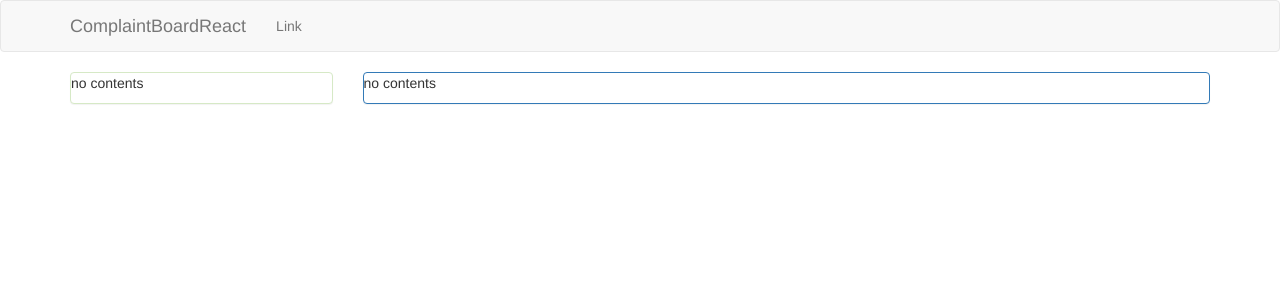
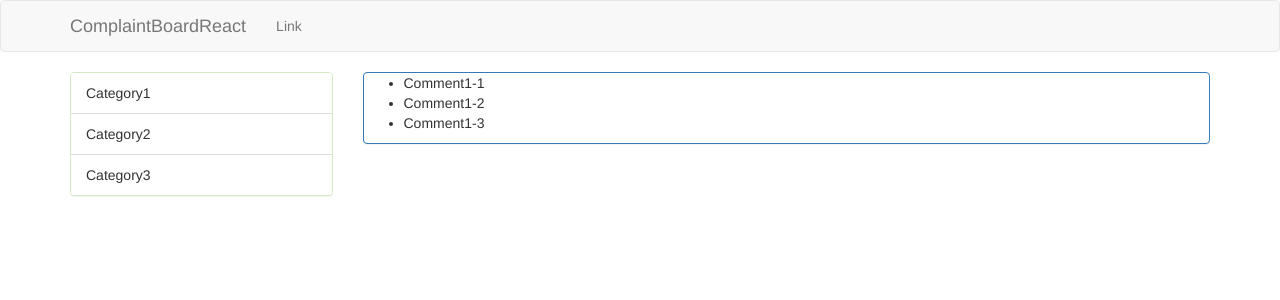
Before and after one commit to ozaki25/complaint_board_react, a React (Create React App) app: page / in a window 1280 px wide. Shown: the top 300 px of the page. Built offline with nearby package versions, Linux system fonts and the light colour scheme.

Commit message:
redux適用途中

```diff
--- a/src/App.js
+++ b/src/App.js
@@ -1,11 +1,11 @@
 import React from "react";
 import Header from "./components/Header";
-import Main from "./components/Main";
+import Main from "./containers/Main";
 
 const App = () => (
   <React.Fragment>
     <Header />
-    <Main categories={[]} comments={[]} />
+    <Main />
   </React.Fragment>
 );
 
--- a/src/components/Main.js
+++ /dev/null
@@ -1,19 +0,0 @@
-import React from "react";
-import { Col, Grid, Row } from "react-bootstrap";
-import SideMenu from "./SideMenu";
-import Contents from "./Contents";
-
-const Main = ({ categories, comments }) => (
-  <Grid>
-    <Row>
-      <Col xs={3}>
-        <SideMenu categories={categories} />
-      </Col>
-      <Col xs={9}>
-        <Contents comments={comments} />
-      </Col>
-    </Row>
-  </Grid>
-);
-
-export default Main;
--- /dev/null
+++ b/src/containers/Main.js
@@ -0,0 +1,47 @@
+import React from "react";
+import { connect } from "react-redux";
+import { Col, Grid, Row } from "react-bootstrap";
+import SideMenu from "../components/SideMenu";
+import Contents from "../components/Contents";
+
+const tmpCategories = [
+  { id: 1, name: "Category1" },
+  { id: 2, name: "Category2" },
+  { id: 3, name: "Category3" }
+];
+
+const tmpComments = [
+  { id: 1, content: "Comment1-1", category: { id: 1 } },
+  { id: 2, content: "Comment1-2", category: { id: 1 } },
+  { id: 3, content: "Comment1-3", category: { id: 1 } }
+];
+
+let Main = ({ categories, comments }) => (
+  <Grid>
+    <Row>
+      <Col xs={3}>
+        <SideMenu categories={categories} />
+      </Col>
+      <Col xs={9}>
+        <Contents comments={comments} />
+      </Col>
+    </Row>
+  </Grid>
+);
+
+const mapStateToProps = state => {
+  return {
+    categories: tmpCategories,
+    comments: tmpComments
+  };
+};
+
+const mapDispatchToProps = dispatch => {
+  return {
+    onClickCategory: () => {}
+  };
+};
+
+Main = connect(mapStateToProps, mapDispatchToProps)(Main);
+
+export default Main;
```
Also changed, not shown: src/config/url.js (renamed from src/configs/url.js).
